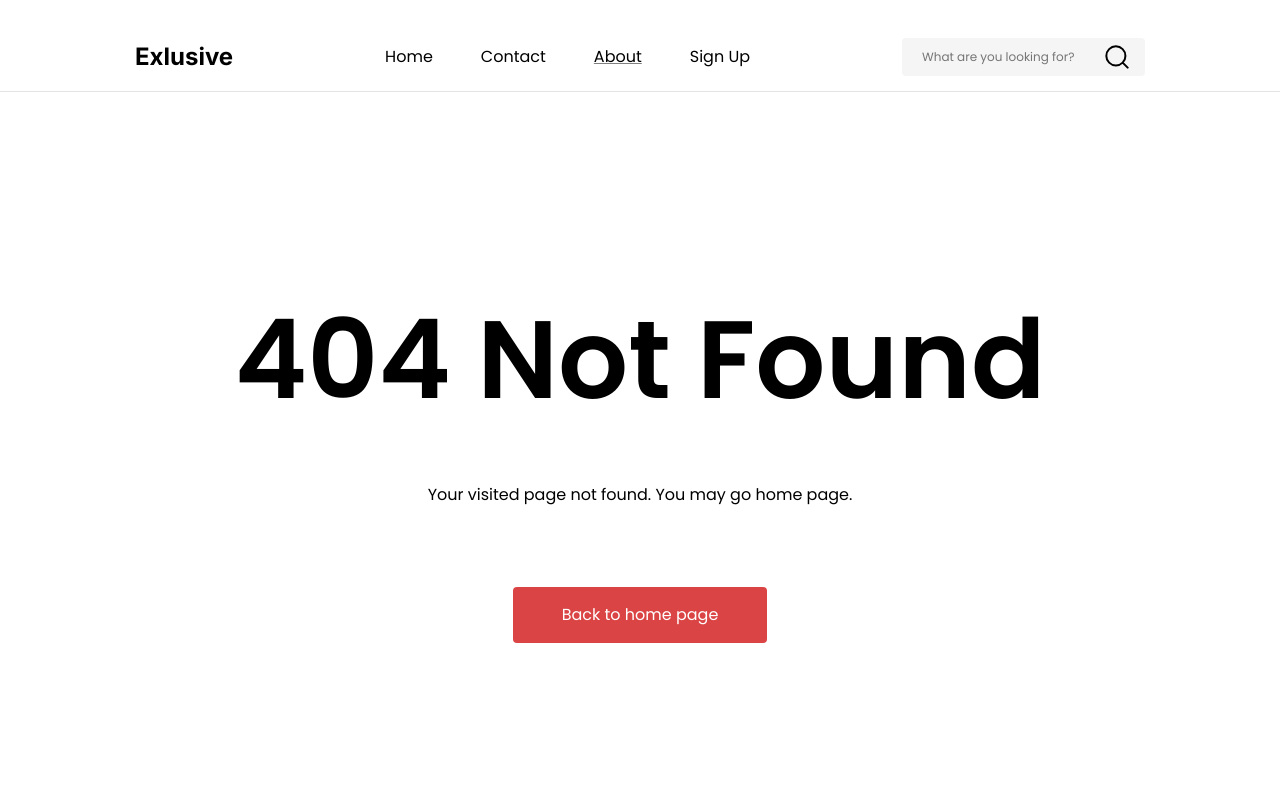
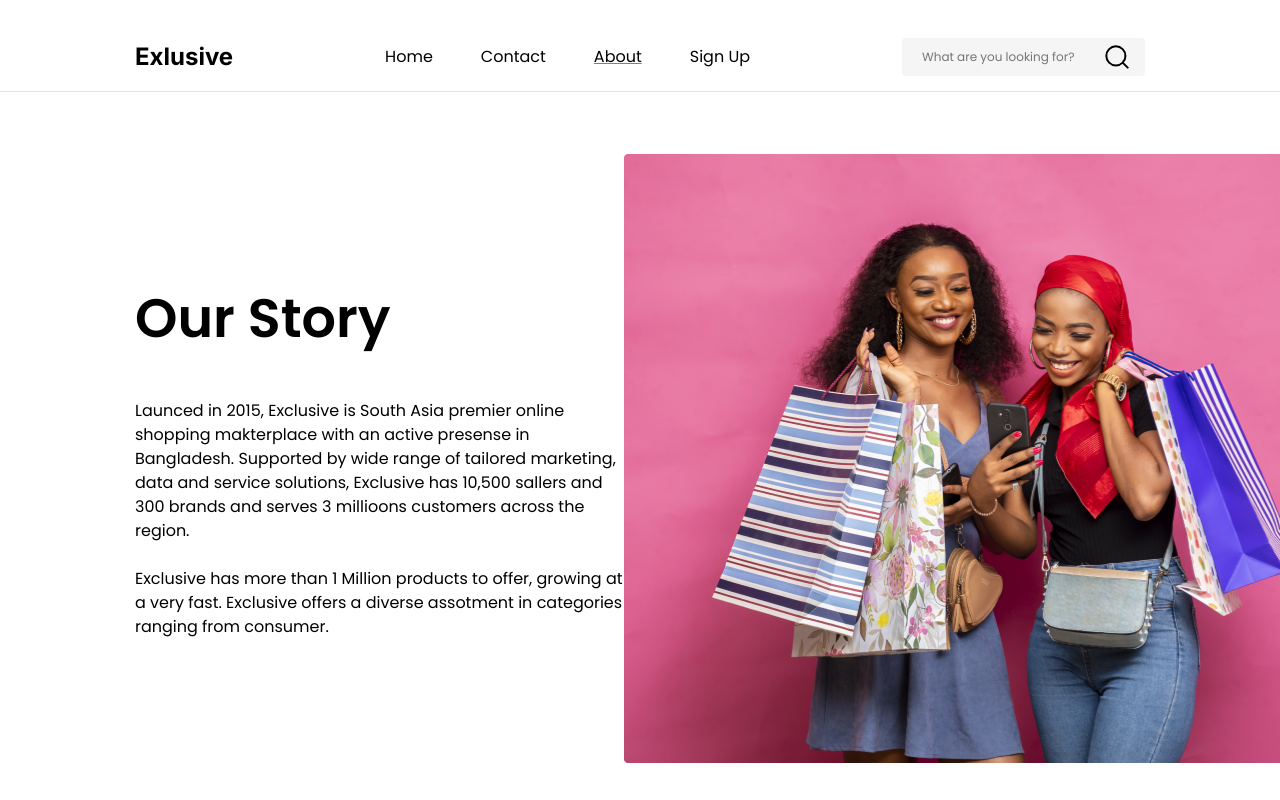
Before and after one commit to KriiLunAus/Exlusive, a React (Vite) app: page /about in a window 1280 px wide. Shown: the top 800 px of the page. Built offline with nearby package versions, Linux system fonts and the light colour scheme.

Commit message:
added about hero markup

```diff
--- a/src/components/Nav/Nav.tsx
+++ b/src/components/Nav/Nav.tsx
@@ -1,12 +1,14 @@
 import { Routes, Route } from "react-router-dom"
 import SignUp from "../../pages/SignUp/SignUp"
 import NotFound from "../../pages/NotFound/NotFound"
+import About from "../../pages/About/About"
 
 export default function Nav() {
     return (
         <Routes>
             <Route path="/sign-up" element={<SignUp isSignUp={true} />} />
             <Route path="/log-in" element={<SignUp isSignUp={false} />} />
+            <Route path="/about" element={<About />} />
             <Route path="*" element={<NotFound />} />
         </Routes>
 
--- /dev/null
+++ b/src/pages/About/About.module.css
@@ -0,0 +1,34 @@
+.aboutWrapper {
+  max-width: 1440px;
+  margin-inline: auto;
+  padding-top: 42px;
+  padding-left: 135px;
+  padding-bottom: 140px;
+}
+
+.aboutHero {
+  display: flex;
+  justify-content: space-between;
+  align-items: center;
+}
+
+.aboutText {
+  width: 525px;
+}
+
+.aboutText > h2 {
+  font-size: 54px;
+  margin-bottom: 40px;
+}
+
+.aboutText > div {
+  display: flex;
+  flex-direction: column;
+  gap: 24px;
+}
+
+.aboutSideImage {
+  width: 705px;
+  height: 609px;
+  background-image: url("../../assets/images/about-side-Image.png");
+}
--- /dev/null
+++ b/src/pages/About/About.tsx
@@ -0,0 +1,28 @@
+import css from "./About.module.css"
+
+export default function About() {
+  return (
+    <section className={css.aboutWrapper}>
+          <div className={css.aboutHero}>
+              <div className={css.aboutText}>
+                  <h2>Our Story</h2>
+                  <div>
+                    <p>Launced in 2015, Exclusive is South Asia
+                        premier online shopping makterplace with
+                        an active presense in Bangladesh. Supported
+                        by wide range of tailored marketing, data and
+                        service solutions, Exclusive has 10,500 sallers
+                        and 300 brands and serves 3 millioons customers
+                        across the region. </p>
+                    <p>Exclusive has more than
+                        1 Million products to offer,
+                        growing at a very fast. Exclusive
+                        offers a diverse assotment in categories ranging  from consumer.
+                    </p>
+                  </div>
+              </div>
+              <div className={css.aboutSideImage}></div>
+        </div>
+    </section>
+  )
+}
```
Also changed, not shown: src/assets/images/about-side-Image.png (added).
